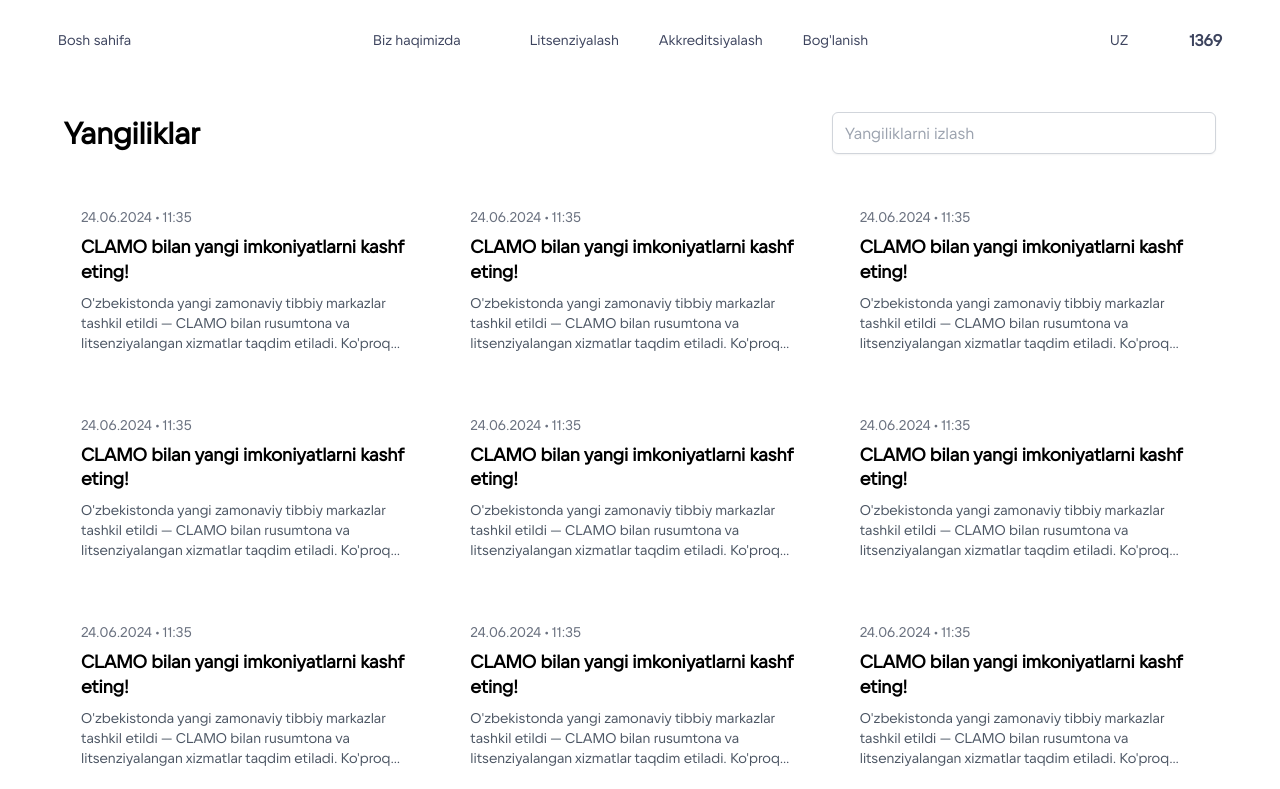
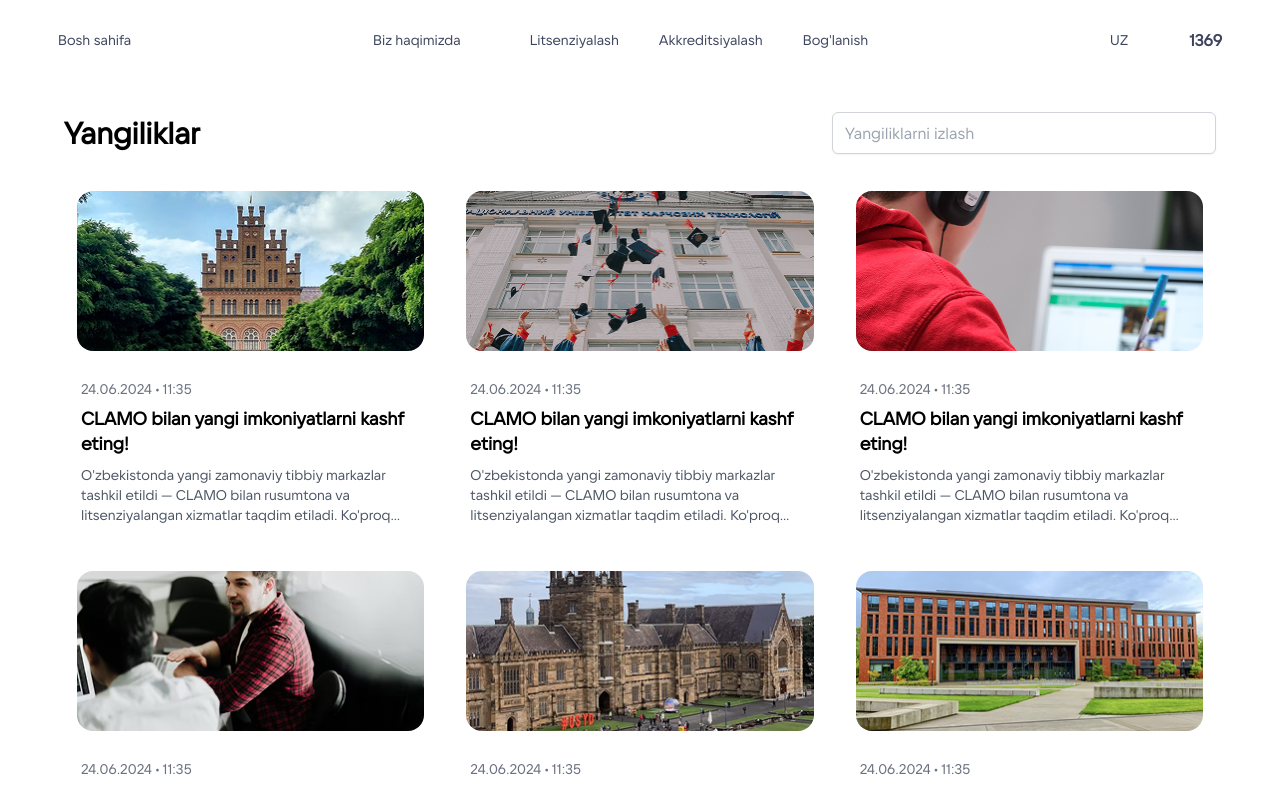
Before and after one commit to javohiryusupovv/Clamo-test, a Next.js app: page /news in a window 1280 px wide. Shown: the top 789 px of the page. Built offline with nearby package versions, Linux system fonts and the light colour scheme; no server answers.

Commit message:
Done News

```diff
--- a/src/app/news/[id]/page.tsx
+++ b/src/app/news/[id]/page.tsx
@@ -1,17 +1,7 @@
-"use server";
-
+import Image from "next/image";
 import Link from "next/link";
 import { ArrowLeft as BackIcon } from "lucide-react";
-
-// This should match your dummy data structure
-interface NewsItem {
-  id: number;
-  title: string;
-  date: string;
-  time: string;
-  image: string;
-  description: string;
-}
+import { NewsItem } from "@/app.types";
 
 // Fetch the news item (in a real app, this would be an API call)
 async function getNewsItem(id: number): Promise<NewsItem | undefined> {
@@ -49,7 +39,12 @@ export default async function NewsDetailPage({ params }: { params: Promise<{id:
 
         <div className="bg-white rounded-xl shadow-lg overflow-hidden">
           <div className="relative h-60 sm:h-80 w-full">
-
+            <Image
+              src={newsItem?.image}
+              alt={newsItem?.title}
+              fill
+              className="object-cover"
+            />
           </div>
           <div className="p-6 space-y-4">
             <div className="text-sm text-gray-500">
--- a/src/app/news/page.tsx
+++ b/src/app/news/page.tsx
@@ -1,4 +1,5 @@
 "use client";
+import Image from "next/image";
 import Link from "next/link";
 import { useState } from "react";
 import { ChevronLeft, ChevronRight } from "lucide-react";
@@ -52,7 +53,14 @@ export default function NewsGrid() {
           <Link key={item.id} href={`/news/${item.id}`} passHref>
             <div className="bg-white rounded-2xl border border-white hover:border-blue-400 hover:shadow-md transition duration-300 cursor-pointer">
               <div className="m-3">
-
+                <Image
+                  src={item.image}
+                  alt={item.title}
+                  className="w-full h-40 object-cover rounded-2xl"
+                  width={349}
+                  height={196}
+                  priority={false}
+                />
               </div>
               <div className="p-4 space-y-2">
                 <div className="text-sm text-gray-500">
```
Also changed, not shown: src/app.types.ts (+18 -0 lines), src/app/components/News.tsx (+1 -11 lines).
